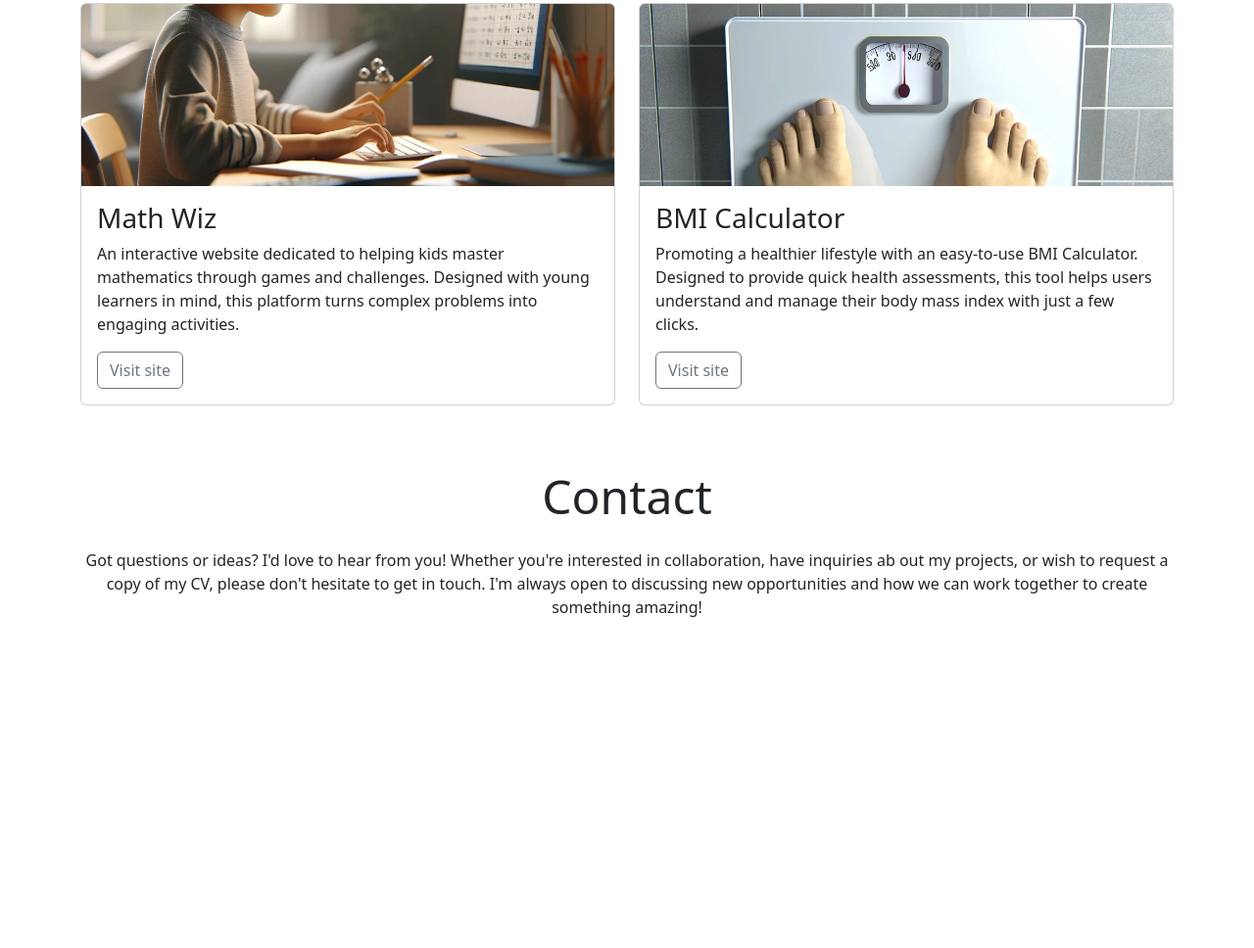
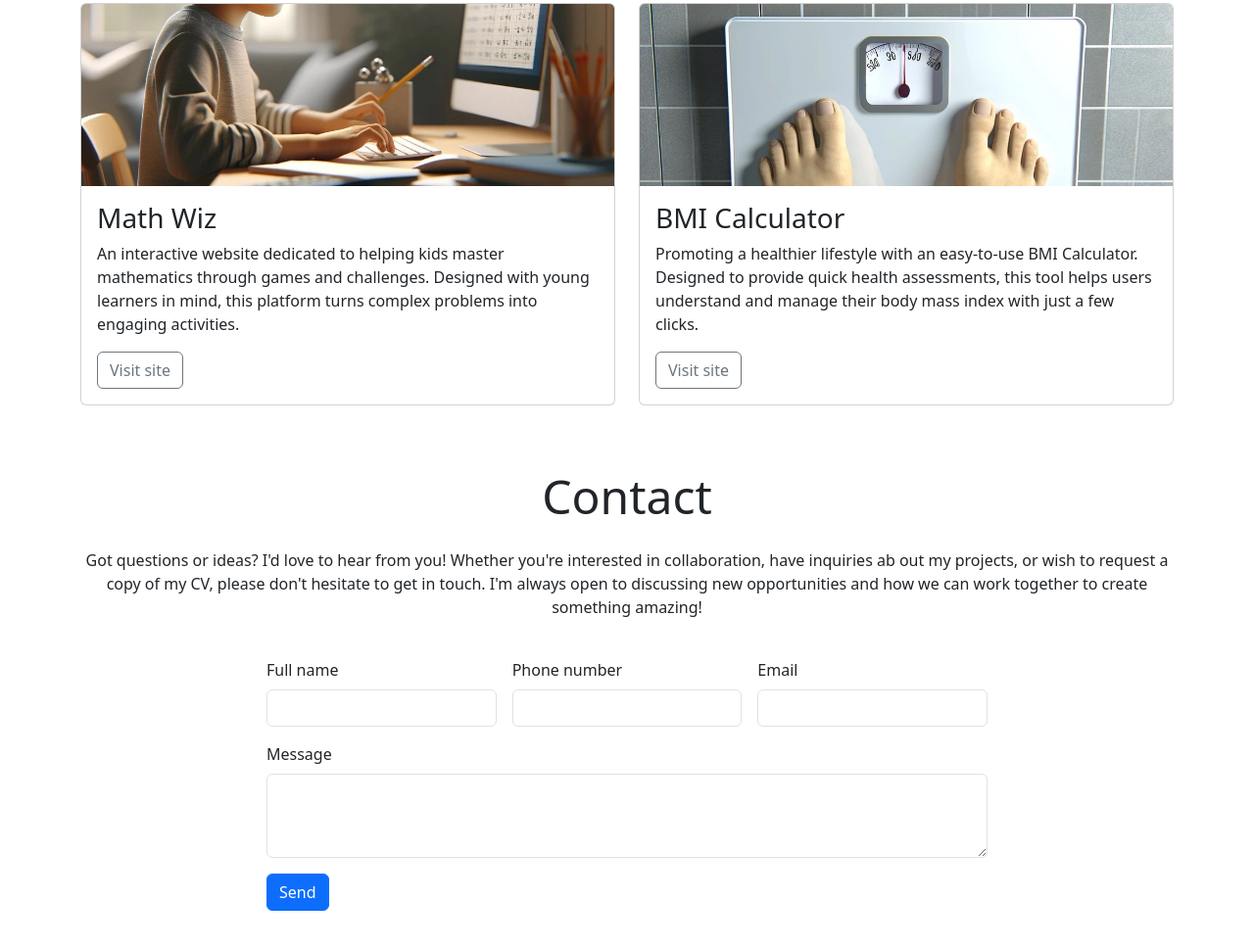
Before and after one commit to Ashrafur93/practice-portfolio-website, a plain HTML site: page index.html in a window 1280 px wide. Shown: the part 1421-2389 px from the top of the page at 98% size. Before the commit the page ends 2093 px from the top, so only its background shows below. Drawn offline with nearby package versions, Linux system fonts and the light colour scheme.

Commit message:
Add contact form

```diff
--- a/index.html
+++ b/index.html
@@ -185,10 +185,33 @@
                     hesitate to get in touch. I'm always open to discussing new opportunities and how we can work
                     together to create something amazing!</p>
             </div>
-            <div class="col-12 col-md-10 col-lg-8">
+            <div class="col-12 col-md-10 col-lg-8 mb-4">
                 <!-- Add form content here -->
+                <form class="row g-3">
+                    <div class="col-lg-4">
+                        <label for="full-name" class="form-label">Full name</label>
+                        <input type="text" class="form-control" id="full-name">
+                    </div>
+                    <div class="col-lg-4">
+                        <label for="phonenumber" class="form-label">Phone number</label>
+                        <input type="number" class="form-control" id="phonenumber">
+                    </div>
+                    <form class="row g-3">
+                        <div class="col-lg-4">
+                            <label for="email" class="form-label">Email</label>
+                            <input type="email" class="form-control" id="email">
+                        </div>
+                        <div class="col-12">
+                            <label for="message" class="form-label">Message</label>
+                            <textarea class="form-control" id="message" rows="3"></textarea>
+                        </div>
+                        <div class="col-12">
+                            <button type="submit" class="btn btn-primary">Send</button>
+                        </div>
+                    </form>
             </div>
-        </div>
+            <div class="mb-3">
+            </div>
     </footer>
 
     <!-- Bootstrap JS link -->
```
